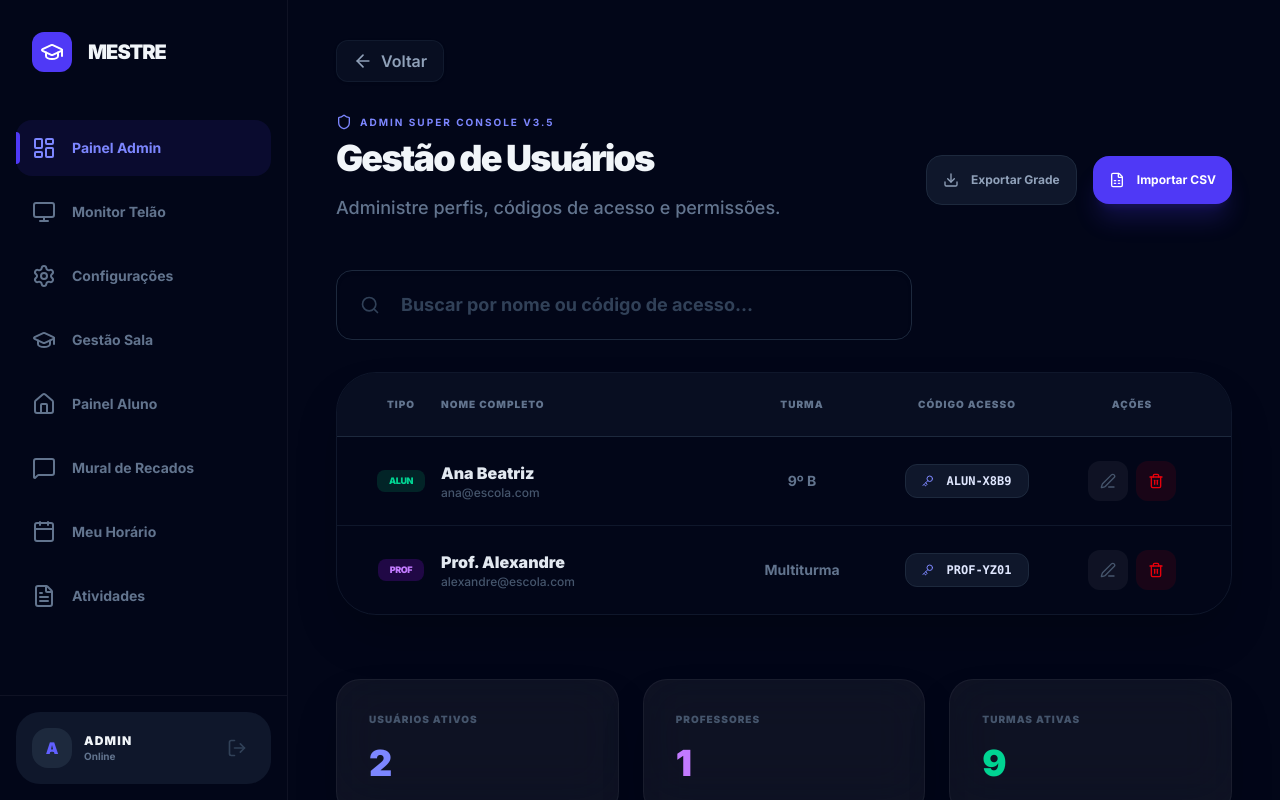
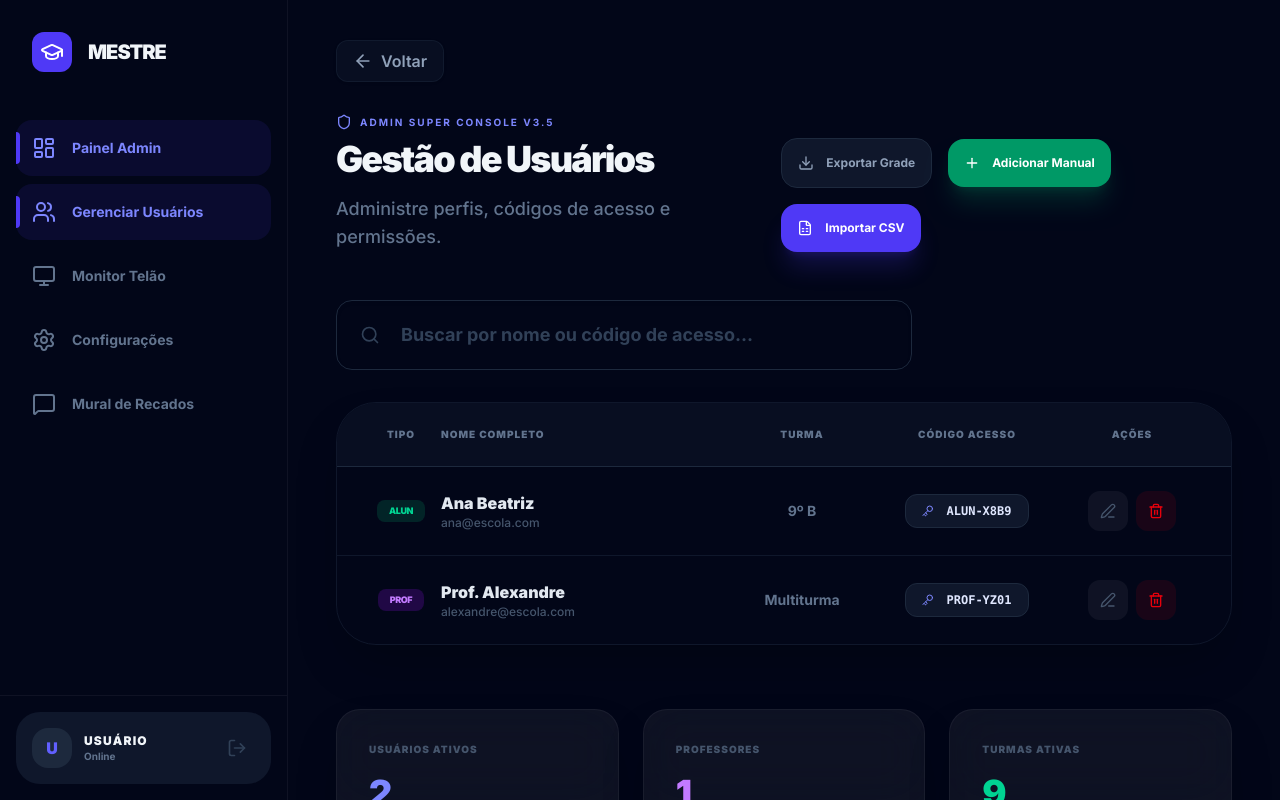
Before and after one commit to itagenezio/mestre_escola_v2, a Next.js app: page /dashboard/admin in a window 1280 px wide. Built offline with nearby package versions, Linux system fonts and the light colour scheme; no server answers.

Commit message:
Melhora admin e sidebar

```diff
--- a/src/app/dashboard/admin/page.tsx
+++ b/src/app/dashboard/admin/page.tsx
@@ -32,6 +32,7 @@ export default function AdminDashboard() {
   const [toast, setToast] = useState<string | null>(null);
   const [isModalOpen, setIsModalOpen] = useState(false);
   const [termoBusca, setTermoBusca] = useState("");
+  const [novoUsuario, setNovoUsuario] = useState({ nome: "", email: "", turma: "9º A", tipo: "aluno" as "aluno" | "professor" });
 
   // Base de dados de usuários
   const [usuarios, setUsuarios] = useState<UserProfile[]>([
@@ -145,6 +146,12 @@ export default function AdminDashboard() {
                     <Download className="w-4 h-4" /> Exportar Grade
                 </button>
                 <button
+                   onClick={() => setIsModalOpen(true)}
+                   className="p-4 bg-emerald-600 hover:bg-emerald-500 text-white rounded-2xl shadow-xl shadow-emerald-600/20 transition-all flex items-center gap-3 font-bold text-xs"
+                >
+                    <Plus className="w-4 h-4" /> Adicionar Manual
+                </button>
+                <button
                    onClick={handleImportClick}
                    className="p-4 bg-indigo-600 hover:bg-indigo-500 text-white rounded-2xl shadow-xl shadow-indigo-600/20 transition-all flex items-center gap-3 font-bold text-xs"
                 >
--- a/src/components/Sidebar.tsx
+++ b/src/components/Sidebar.tsx
@@ -23,21 +23,23 @@ interface NavItem {
 const NAV_ITEMS: NavItem[] = [
   // Rotas do Administrador
   { icon: LayoutDashboard, label: "Painel Admin", href: "/dashboard/admin", roles: ['admin'] },
+  { icon: Users, label: "Gerenciar Usuários", href: "/dashboard/admin", roles: ['admin'] },
   { icon: Monitor, label: "Monitor Telão", href: "/dashboard/monitor", roles: ['admin'] },
   { icon: Settings, label: "Configurações", href: "/dashboard/settings", roles: ['admin', 'teacher'] },
 
-  // Rotas Compartilhadas e Aluno/Professor
-  { icon: GraduationCap, label: "Gestão Sala", href: "/dashboard/teacher", roles: ['teacher', 'admin'] },
-  { icon: Home, label: "Painel Aluno", href: "/dashboard/student", roles: ['student', 'admin'] },
+  // Rotas do Professor
+  { icon: GraduationCap, label: "Gestão Sala", href: "/dashboard/teacher", roles: ['teacher'] },
+
+  // Rotas do Aluno
+  { icon: Home, label: "Painel Aluno", href: "/dashboard/student", roles: ['student'] },
   { icon: MessageSquare, label: "Mural de Recados", href: "/dashboard/mural", roles: ['student', 'teacher', 'admin'] },
-  { icon: Calendar, label: "Meu Horário", href: "/dashboard/schedule", roles: ['student', 'teacher', 'admin'] },
-  { icon: FileText, label: "Atividades", href: "/dashboard/tasks", roles: ['student', 'teacher', 'admin'] },
+  { icon: FileText, label: "Atividades", href: "/dashboard/tasks", roles: ['student', 'teacher'] },
 ];
 
 export default function Sidebar() {
   const pathname = usePathname();
   const router = useRouter();
-  const { userRole } = useSchoolStore();
+  const { userRole, userName } = useSchoolStore();
   const [isCollapsed, setIsCollapsed] = useState(false);
   const [mounted, setMounted] = useState(false);
 
@@ -97,11 +99,11 @@ export default function Sidebar() {
             isCollapsed ? "justify-center" : ""
         )}>
             <div className="w-10 h-10 bg-slate-800 rounded-2xl flex items-center justify-center font-black text-indigo-500">
-               {userRole.charAt(0).toUpperCase()}
-            </div>
+                {userName ? userName.charAt(0).toUpperCase() : userRole.charAt(0).toUpperCase()}
+             </div>
             {!isCollapsed && (
                 <div className="flex-1 overflow-hidden">
-                    <p className="font-black text-xs uppercase tracking-widest truncate">{userRole}</p>
+                    <p className="font-black text-xs uppercase tracking-widest truncate">{userName || userRole}</p>
                     <p className="text-[10px] text-slate-500 font-bold">Online</p>
                 </div>
             )}
```
